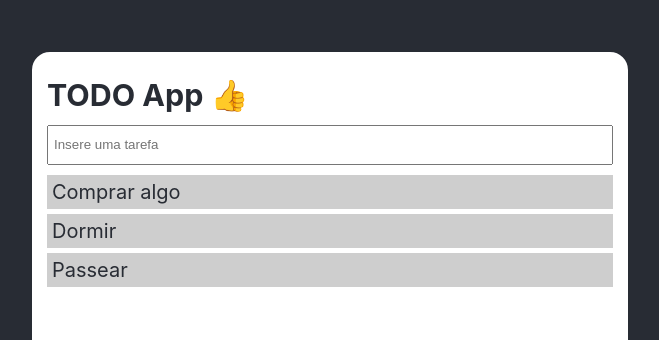
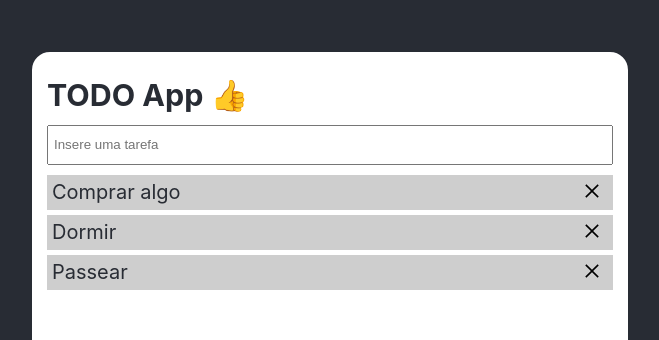
Before and after one commit to anotherlusitano/TodoAppReact, a React (Create React App) app: page / in a window 1280 px wide. Shown: the top 340 px of the page, without its empty margins (310-969 px from the left). Built offline with nearby package versions, Linux system fonts and the light colour scheme.

Commit message:
Adicionar botão para remover tarefa

```diff
--- a/package.json
+++ b/package.json
@@ -9,6 +9,7 @@
     "@testing-library/user-event": "^13.5.0",
     "react": "^19.1.0",
     "react-dom": "^19.1.0",
+    "react-icons": "^5.5.0",
     "react-scripts": "5.0.1",
     "web-vitals": "^2.1.4"
   },
--- a/src/App.css
+++ b/src/App.css
@@ -39,12 +39,25 @@ input {
 
 .todo-item {
   width: 100%;
-  word-wrap:break-word;
   background-color: #cecece;
 
   margin-block: 5px;
   padding-block: 5px;
-  padding-left: 5px;
+  padding-inline: 5px;
+
+  display: flex;
+  justify-content: space-between;
+}
+
+.todo-item span {
+  width: 90%;
+  word-wrap:break-word;
 
   font-size: 20px;
 }
+
+.todo-item .delete-todo-btn {
+  background-color: transparent;
+  border: none;
+  align-self: center;
+}
--- a/src/components/App.jsx
+++ b/src/components/App.jsx
@@ -47,6 +47,11 @@ function App() {
     setInput("");
   }
 
+  // Vai percorrer todos as tarefas e remover a tarefa com o id recebido
+  function deleteTodo(id) {
+    setTodos(todos.filter((todo) => todo.id !== id));
+  }
+
   return (
     <main>
       <div className="form-container">
@@ -62,7 +67,7 @@ function App() {
         </form>
 
         {todos.map(({ id, title }) => (
-          <TodoItem id={id} title={title} />
+          <TodoItem id={id} title={title} deleteTodo={() => deleteTodo(id)} />
         ))}
       </div>
     </main>
--- a/src/components/TodoItem.jsx
+++ b/src/components/TodoItem.jsx
@@ -1,9 +1,13 @@
 import React from "react";
+import { AiOutlineClose } from "react-icons/ai";
 
 export default function TodoItem(props) {
   return (
     <div key={props.id} className="todo-item">
-      {props.title}
+      <span>{props.title}</span>
+      <button className="delete-todo-btn" onClick={props.deleteTodo}>
+        <AiOutlineClose size={20} alignmentBaseline="middle" />
+      </button>
     </div>
   );
 }
```
Also changed, not shown: 1 other file (tests, documents, lock files or other folders).
